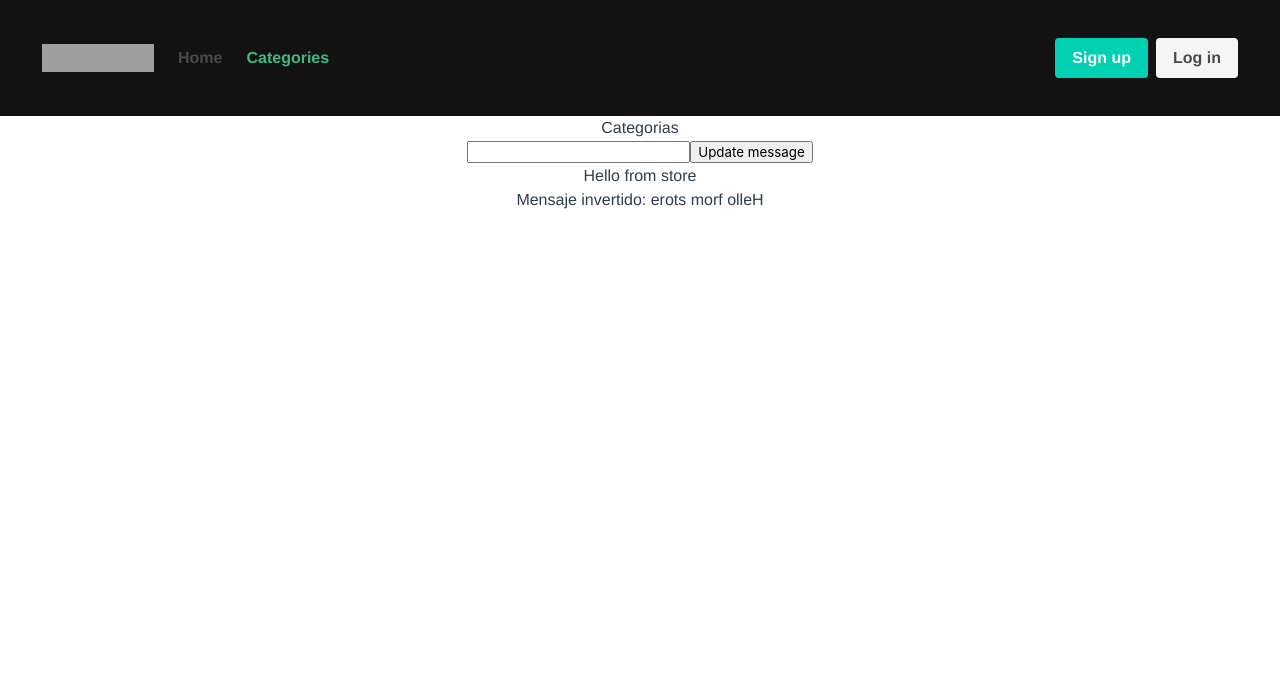
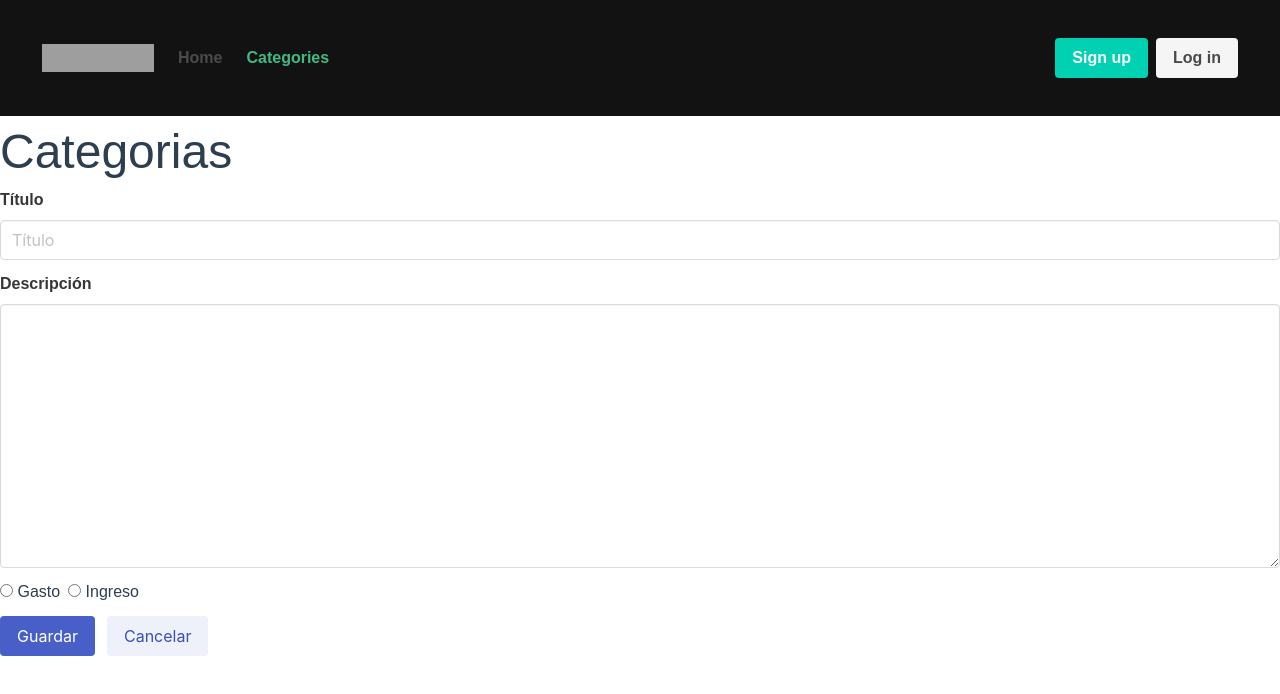
Before and after one commit to diter14/vuex-course, a Vue app: page /categories in a window 1280 px wide. Shown: the top 694 px of the page. Built offline with nearby package versions, Linux system fonts and the light colour scheme; grey boxes are pictures that could not be loaded.

Commit message:
crea componente CategoryForm y maquetacion inicial

```diff
--- a/src/App.vue
+++ b/src/App.vue
@@ -12,10 +12,7 @@ export default {
 </script>
 <style>
 #app {
-  font-family: Avenir, Helvetica, Arial, sans-serif;
-  -webkit-font-smoothing: antialiased;
-  -moz-osx-font-smoothing: grayscale;
-  text-align: center;
+  font-family: "Poppins", Arial, sans-serif;
   color: #2c3e50;
 }
 
--- /dev/null
+++ b/src/components/category/CategoryForm.vue
@@ -0,0 +1,56 @@
+<template>
+  <form action="">
+    <div class="field">
+      <label class="label">Título</label>
+      <div class="control">
+        <input v-model="title" class="input" type="text" placeholder="Título" />
+      </div>
+    </div>
+    <div class="field">
+      <label class="label">Descripción</label>
+      <div class="control">
+        <textarea
+          v-model="description"
+          class="textarea"
+          cols="30"
+          rows="10"
+        ></textarea>
+      </div>
+    </div>
+    <div class="field">
+      <label class="radio">
+        <input v-model="type" type="radio" name="type" value="gasto" />
+        Gasto
+      </label>
+      <label class="radio">
+        <input v-model="type" type="radio" name="type" value="ingreso" />
+        Ingreso
+      </label>
+    </div>
+    <div class="field is-grouped">
+      <div class="control">
+        <button class="button is-link">Guardar</button>
+      </div>
+      <div class="control">
+        <button class="button is-link is-light">Cancelar</button>
+      </div>
+    </div>
+  </form>
+</template>
+<script>
+import { ref } from "vue";
+export default {
+  setup() {
+    const title = ref("");
+    const description = ref("");
+    const type = ref("");
+
+    return {
+      title,
+      description,
+      type,
+    };
+  },
+};
+</script>
+<style></style>
--- a/src/views/CategoryView.vue
+++ b/src/views/CategoryView.vue
@@ -1,34 +1,22 @@
 <template>
   <div>
-    <h1>Categorias</h1>
-    <input v-model="vMessage" type="text" />
-    <button @click="setMessage">Update message</button>
-    <br />
-    <p>{{ message }}</p>
-    <p>Mensaje invertido: {{ messageReversed }}</p>
+    <h1 class="is-size-1">Categorias</h1>
+    <CategoryForm />
   </div>
 </template>
 <script>
-import { computed, ref } from "vue";
-import { useStore } from "vuex";
+import CategoryForm from "@/components/category/CategoryForm.vue";
+// import { computed, ref } from "vue";
+// import { useStore } from "vuex";
 
 export default {
+  components: {
+    CategoryForm,
+  },
   setup() {
-    const store = useStore();
-    const vMessage = ref("");
+    // const store = useStore();
 
-    return {
-      vMessage,
-      showMessage: computed(() => store.getters["categories/getShowMessage"]),
-      message: computed(() => store.getters["categories/getMessage"]), // Es una buena práctica acceder a la información del state mediante getters, no se recomienda acceder de forma directa
-      messageReversed: computed(() =>
-        store.getters["categories/getMessage"].split("").reverse().join("")
-      ),
-      setMessage: () => {
-        // store.commit("setMessage", vMessage.value); // No es buena práctica mutar los valores del state directamente. Es mejor usar actions mediante el método "dispatch"
-        store.dispatch("categories/setMessage", vMessage.value);
-      },
-    };
+    return {};
   },
 };
 </script>
```
Also changed, not shown: src/components/category/CategoryList.vue (added).
